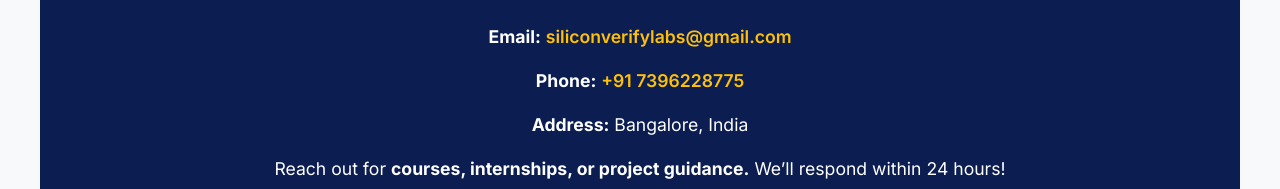
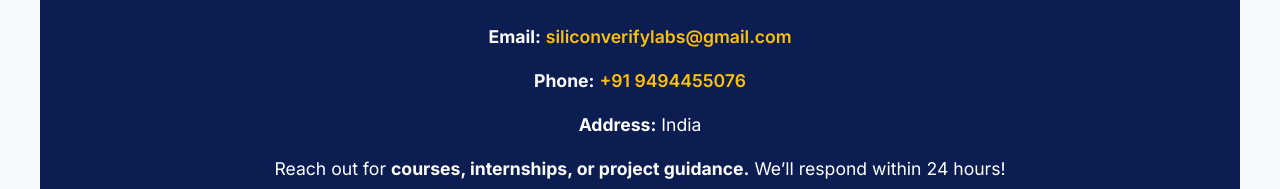
Before and after one commit to Silicon-Verify/home, a plain HTML site: page index.html in a window 1280 px wide. Shown: the part 4235-4424 px from the top of the page. Drawn offline with Linux system fonts and the light colour scheme.

Commit message:
Update index.html

```diff
--- a/index.html
+++ b/index.html
@@ -348,8 +348,8 @@
   <section class="contact" id="contact">
     <h2>Contact Us</h2>
     <p><strong>Email:</strong> <a href="mailto:siliconverifylabs@gmail.com">siliconverifylabs@gmail.com</a></p>
-    <p><strong>Phone:</strong> <a href="tel:+917396228775">+91 7396228775</a></p>
-    <p><strong>Address:</strong> Bangalore, India</p>
+    <p><strong>Phone:</strong> <a href="tel:+919494455076">+91 9494455076</a></p>
+    <p><strong>Address:</strong> India</p>
     <p>Reach out for <strong>courses, internships, or project guidance.</strong> We’ll respond within 24 hours!</p>
   </section>
 
```
